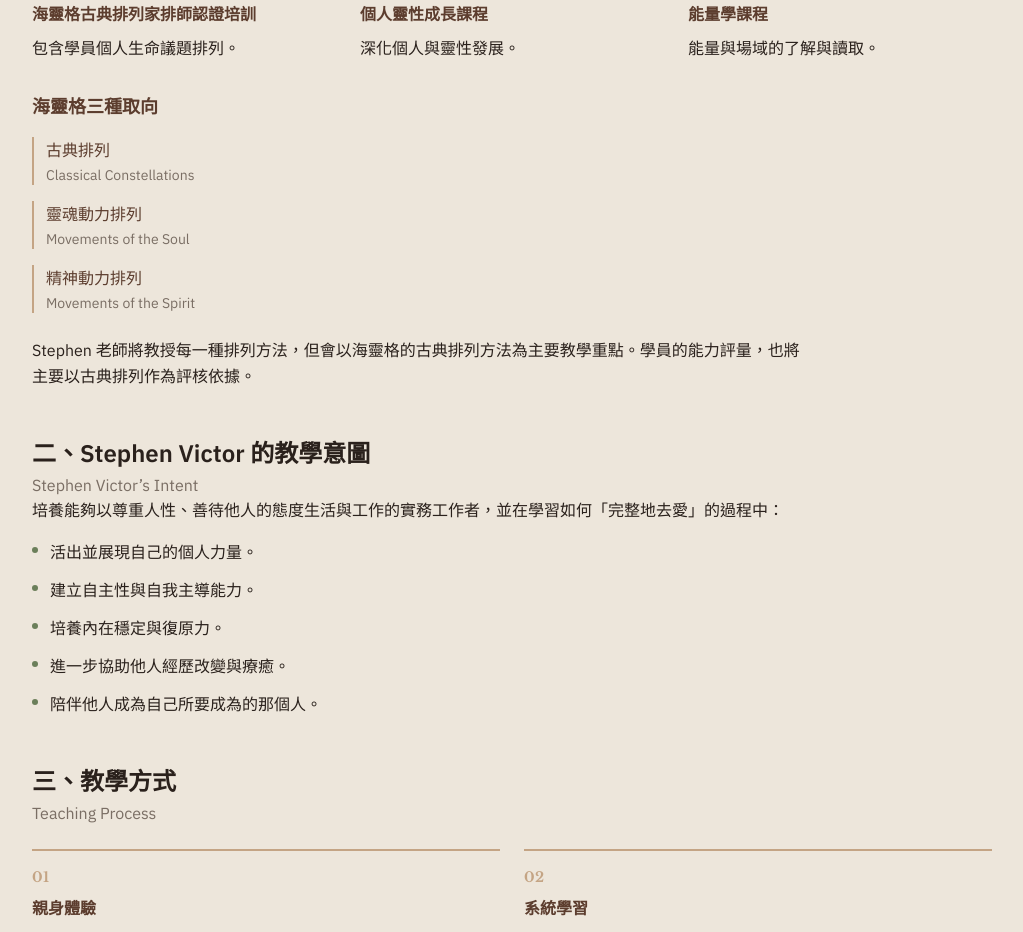
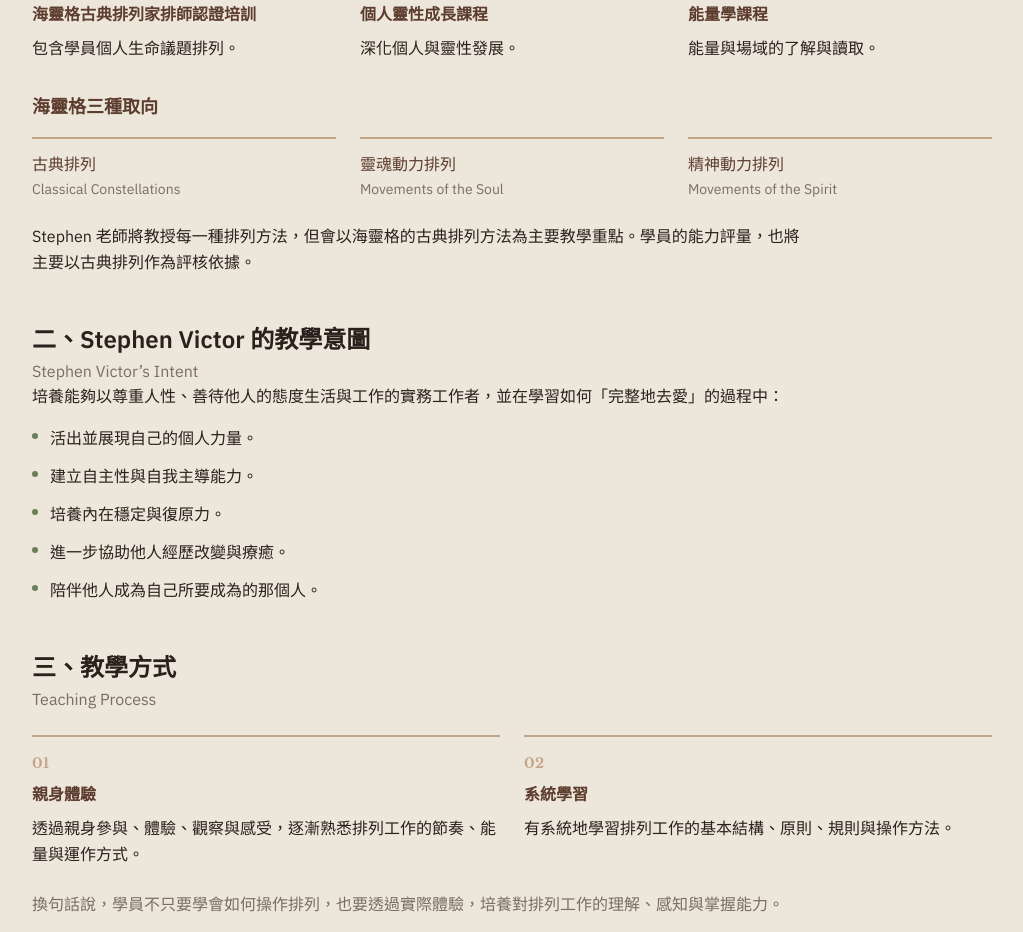
Before and after one commit to klaudia1209teleworker/system-constellations, a React (Vite) app: page / in a window 1280 px wide. Shown: the part 2460-3392 px from the top of the page, without its empty margins (128-1151 px from the left). Built offline with nearby package versions, Linux system fonts and the light colour scheme.

Commit message:
fix(ui): 海靈格三種取向改橫向三欄排列
BilingualNameList 預設改為橫向欄位；窄螢幕仍直向堆疊。

```diff
--- a/src/components/ui.tsx
+++ b/src/components/ui.tsx
@@ -350,16 +350,27 @@ export function BulletList({ items }: { items: BulletItem[] }) {
   )
 }
 
-/** 雙語名稱列表（中文主標＋英文次行） */
+/** 雙語名稱列表（中文主標＋英文次行；預設橫向欄位） */
 export function BilingualNameList({
   items,
+  layout = 'row',
 }: {
   items: { title: string; subtitle?: string }[]
+  layout?: 'row' | 'stack'
 }) {
+  const listClass =
+    layout === 'row'
+      ? 'mt-4 grid gap-6 sm:grid-cols-3'
+      : 'mt-4 space-y-4'
+  const itemClass =
+    layout === 'row'
+      ? 'border-t-2 border-secondary pt-3'
+      : 'border-l-2 border-secondary pl-3'
+
   return (
-    <ul className="mt-4 space-y-4">
+    <ul className={listClass}>
       {items.map((item) => (
-        <li key={item.title} className="border-l-2 border-secondary pl-3">
+        <li key={item.title} className={itemClass}>
           <p className="font-medium text-primary">{item.title}</p>
           {item.subtitle ? (
             <p className="mt-0.5 text-sm text-muted">{item.subtitle}</p>
```
Also changed, not shown: .cursor/prd/approaches-layout.md (added).
